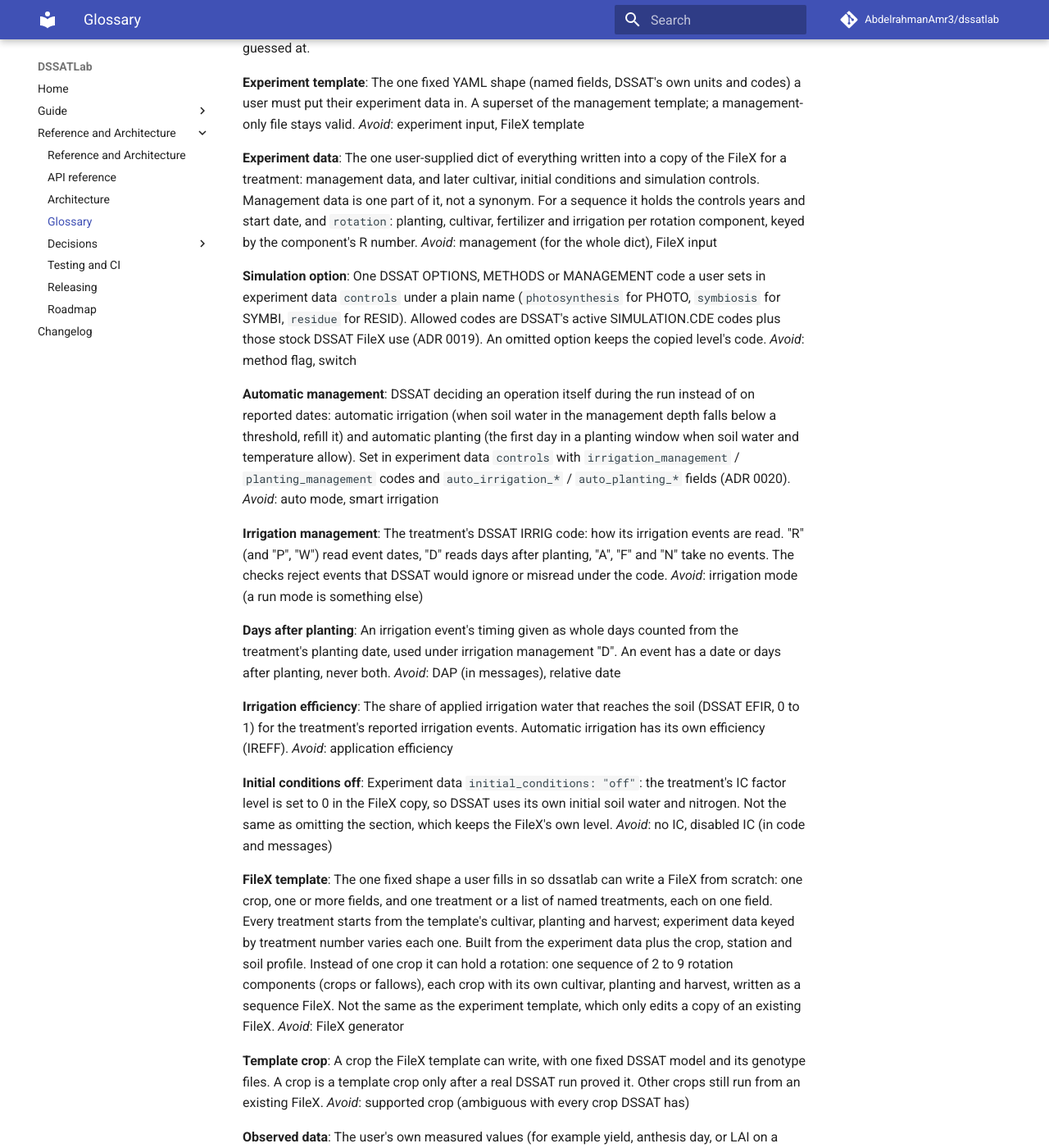
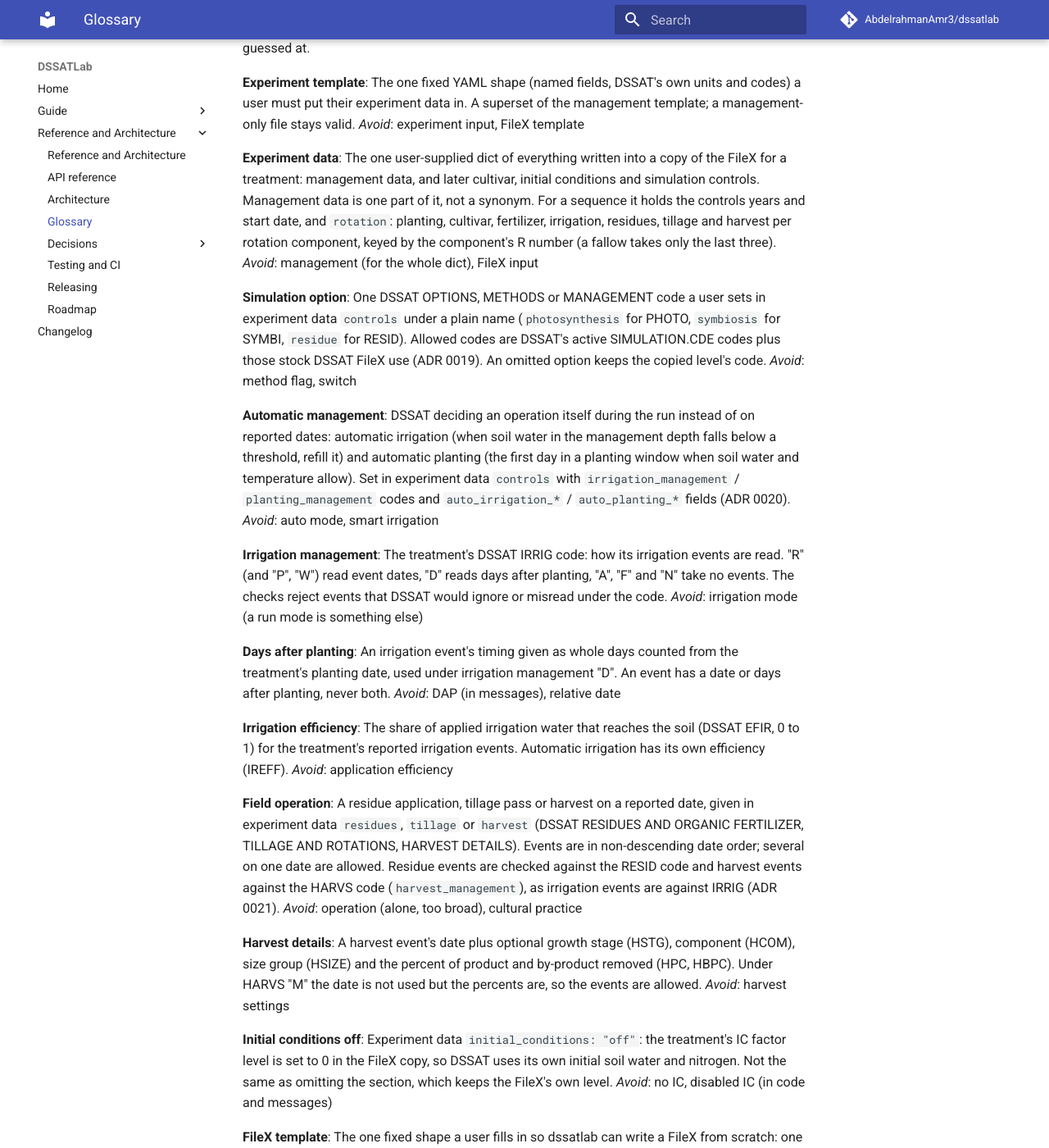
Before and after one commit to AbdelrahmanAmr3/dssatlab, an MkDocs documentation site: the page built from docs/reference/glossary.md, in a window 1280 px wide and 1400 px high, scrolled down 2805 px. Shown: the whole window at 82% size. Built offline with MkDocs 1.6.1 and Material for MkDocs 9.7.7, drawn with Linux system fonts in a browser that asks for light colours; comment, search, counter and statistics services are not loaded.

Commit message:
Add field operations to the domain language and ADR 0021
Residue, tillage and harvest events as experiment data sections (v0.16.1, GAPS F4).

Co-Authored-By: Claude Opus 5.5 <noreply@anthropic.com>

```diff
--- a/CONTEXT.md
+++ b/CONTEXT.md
@@ -171,8 +171,8 @@ _Avoid_: experiment input, FileX template
 The one user-supplied dict of everything written into a copy of the FileX for a treatment:
 management data, and later cultivar, initial conditions and simulation controls. Management
 data is one part of it, not a synonym. For a sequence it holds the controls years and start
-date, and `rotation`: planting, cultivar, fertilizer and irrigation per rotation component,
-keyed by the component's R number.
+date, and `rotation`: planting, cultivar, fertilizer, irrigation, residues, tillage and harvest
+per rotation component, keyed by the component's R number (a fallow takes only the last three).
 _Avoid_: management (for the whole dict), FileX input
 
 **Simulation option**:
@@ -205,6 +205,20 @@ _Avoid_: DAP (in messages), relative date
 The share of applied irrigation water that reaches the soil (DSSAT EFIR, 0 to 1) for the
 treatment's reported irrigation events. Automatic irrigation has its own efficiency (IREFF).
 _Avoid_: application efficiency
+
+**Field operation**:
+A residue application, tillage pass or harvest on a reported date, given in experiment data
+`residues`, `tillage` or `harvest` (DSSAT RESIDUES AND ORGANIC FERTILIZER, TILLAGE AND
+ROTATIONS, HARVEST DETAILS). Events are in non-descending date order; several on one date are
+allowed. Residue events are checked against the RESID code and harvest events against the HARVS
+code (`harvest_management`), as irrigation events are against IRRIG (ADR 0021).
+_Avoid_: operation (alone, too broad), cultural practice
+
+**Harvest details**:
+A harvest event's date plus optional growth stage (HSTG), component (HCOM), size group (HSIZE)
+and the percent of product and by-product removed (HPC, HBPC). Under HARVS "M" the date is not
+used but the percents are, so the events are allowed.
+_Avoid_: harvest settings
 
 **Initial conditions off**:
 Experiment data `initial_conditions: "off"`: the treatment's IC factor level is set to 0 in the
```
Also changed, not shown: docs/adr/0021-field-operations-as-event-sections.md (added, +35 -0 lines).
